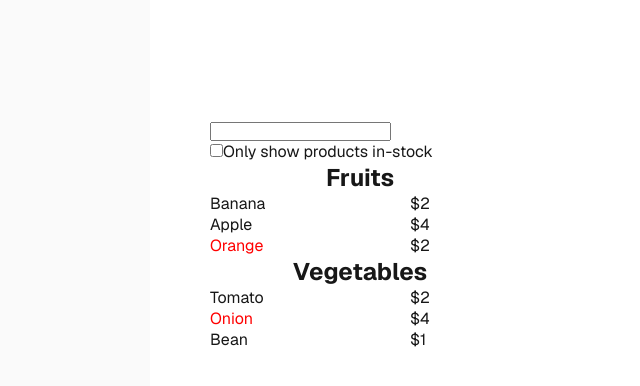
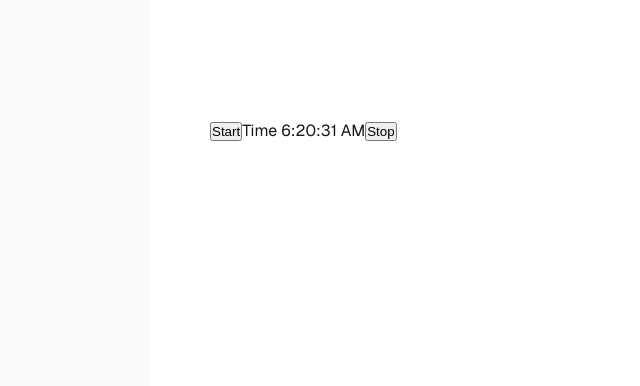
Before and after one commit to Elirus43/frontendWreact, a Next.js app: page / in a window 1280 px wide. Shown: the top 386 px of the page, without its empty margins (90-730 px from the left). Built offline with nearby package versions, Linux system fonts and the light colour scheme.

Commit message:
useRef usecase

```diff
--- /dev/null
+++ b/src/app/components/Timer.jsx
@@ -0,0 +1,25 @@
+import {useRef, useState} from "react";
+
+export default function Timer()
+{
+    const [time, setTime] = useState(new Date());
+    console.log('Time ', time);
+
+    // Update for every second
+    const timer = useRef(null);
+    function start() {
+        timer.current = setInterval(()=>{
+            setTime(new Date());
+        }, 1000);
+    }
+
+    function stop() {
+        clearInterval(timer.current);
+        console.log('Timer ', timer)
+    }
+    return (<div>
+        <button type={'button'} onClick={start}>Start</button>
+        Time {time.toLocaleTimeString()}
+        <button type={'button'} onClick={stop}>Stop</button>
+    </div>)
+}
--- /dev/null
+++ b/src/app/components/WhyRef.jsx
@@ -0,0 +1,18 @@
+import {useRef, useState} from "react";
+
+export default function WhyRef() {
+
+    const num = useRef(0);
+    console.log('Num ', num);
+
+    const updateNumber = () => {
+        num.current++;
+    }
+
+    const [counter, setCounter] = useState(0);
+    return (<div>
+        Counter {counter}
+        <button onClick={() => setCounter(counter + 1)}>Inc</button>
+        <button onClick={updateNumber}> Num </button>
+    </div>)
+}
--- a/src/app/page.js
+++ b/src/app/page.js
@@ -25,6 +25,8 @@ import TodoWithReducer from "./components/reducer/TodoWithReducer";
 import ContextDemo from "./components/context/ContextDemo";
 import TodoListWithContextDemo from "./components/context/TodoListWithContextDemo";
 import FilterableProductDemo from "./components/ProductsDemo/FilterableProductDemo";
+import WhyRef from "./components/WhyRef";
+import Timer from "./components/Timer";
 
 export default function Home() {
   return (
@@ -66,7 +68,9 @@ export default function Home() {
           {/*<TodoWithReducer/>*/}
           {/*<ContextDemo />*/}
           {/*<TodoListWithContextDemo />*/}
-          <FilterableProductDemo/>
+          {/*<FilterableProductDemo/>*/}
+          {/*<WhyRef />*/}
+          <Timer/>
       </main>
     </div>
   );
```
